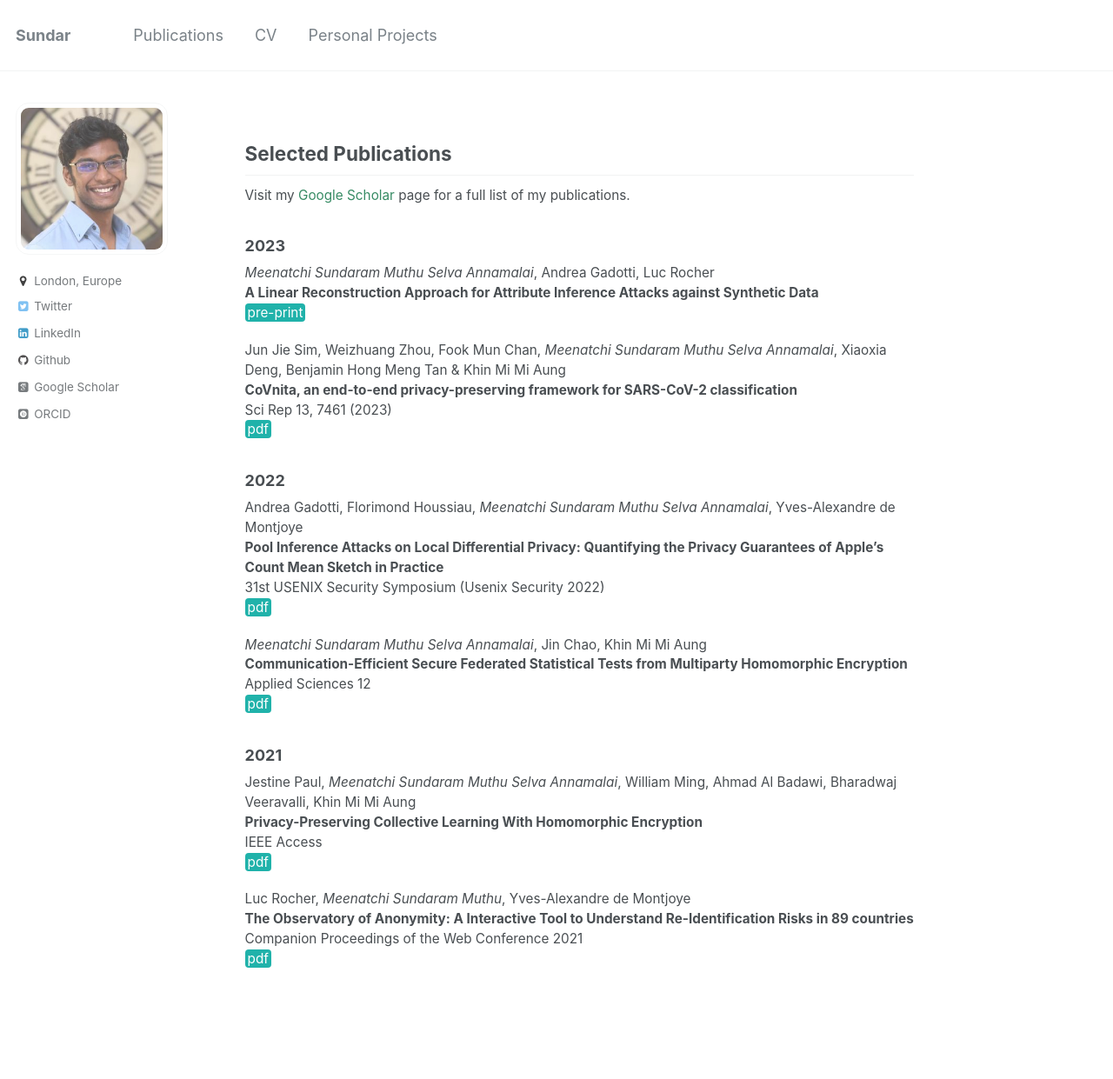
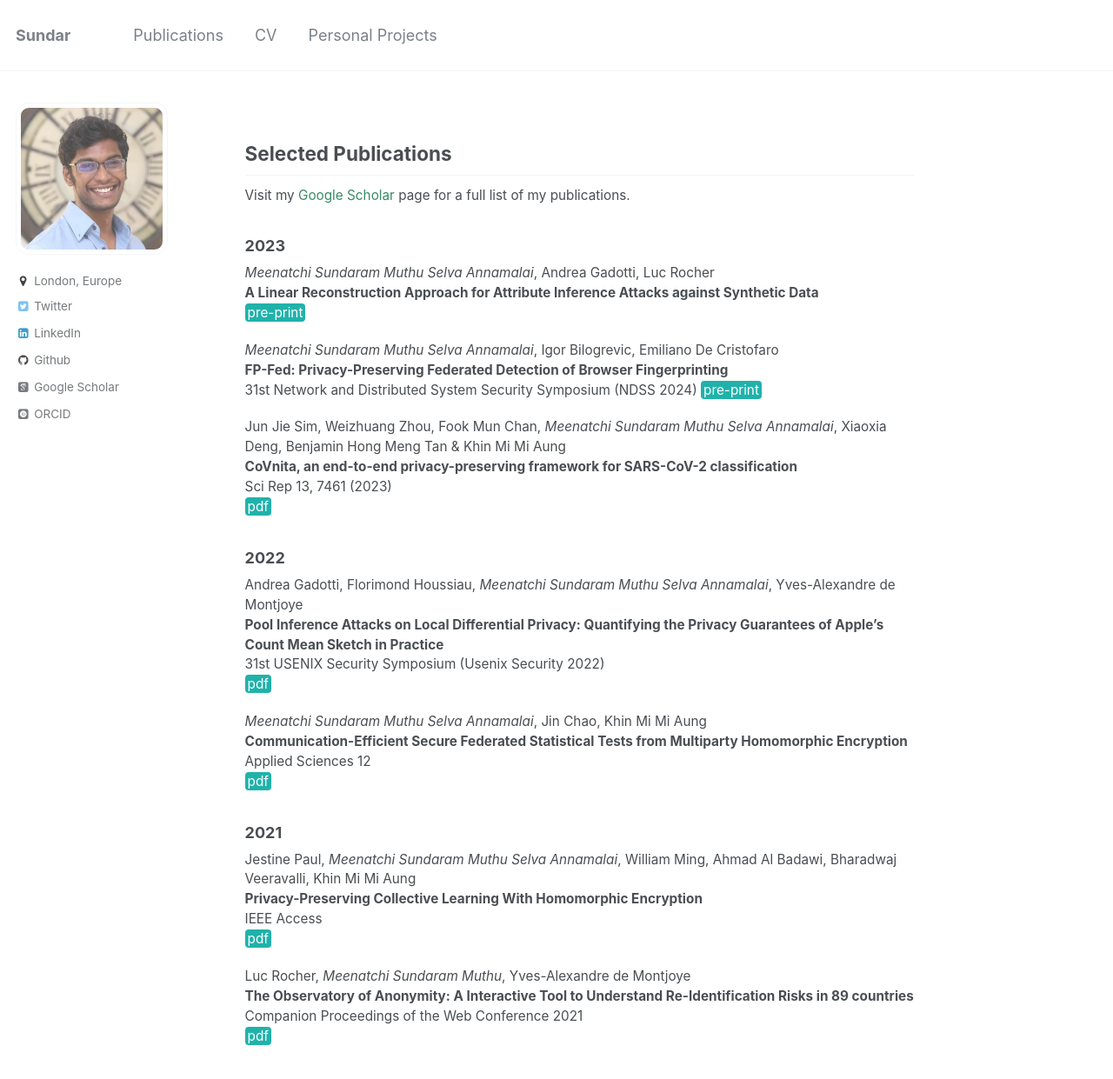
Before and after one commit to msundarmsa/msundarmsa.github.io, a Jekyll site: the page built from _pages/publications.md, in a window 1280 px wide and 1251 px high. Shown: the top 1241 px of the window at 87% size. Built offline with Jekyll 4.4.1, drawn with Linux system fonts in a browser that asks for light colours; some web fonts are replaced.

Commit message:
Updating NDSS 2024

```diff
--- a/_pages/publications.md
+++ b/_pages/publications.md
@@ -14,6 +14,11 @@ Visit my [Google Scholar](https://scholar.google.com/citations?user=zYVEyL4AAAAJ
 *Meenatchi Sundaram Muthu Selva Annamalai*, Andrea Gadotti, Luc Rocher
 **A Linear Reconstruction Approach for Attribute Inference Attacks against Synthetic Data**
 [pre-print](https://arxiv.org/abs/2301.10053){: .btn--danger}{:target="_blank"}
+
+*Meenatchi Sundaram Muthu Selva Annamalai*, Igor Bilogrevic, Emiliano De Cristofaro
+**FP-Fed: Privacy-Preserving Federated Detection of Browser Fingerprinting**
+31st Network and Distributed System Security Symposium (NDSS 2024)
+[pre-print](https://arxiv.org/abs/2311.16940){: .btn--danger}{:target="_blank"}
 
 Jun Jie Sim, Weizhuang Zhou, Fook Mun Chan, *Meenatchi Sundaram Muthu Selva Annamalai*, Xiaoxia Deng, Benjamin Hong Meng Tan & Khin Mi Mi Aung
 **CoVnita, an end-to-end privacy-preserving framework for SARS-CoV-2 classification**
```
